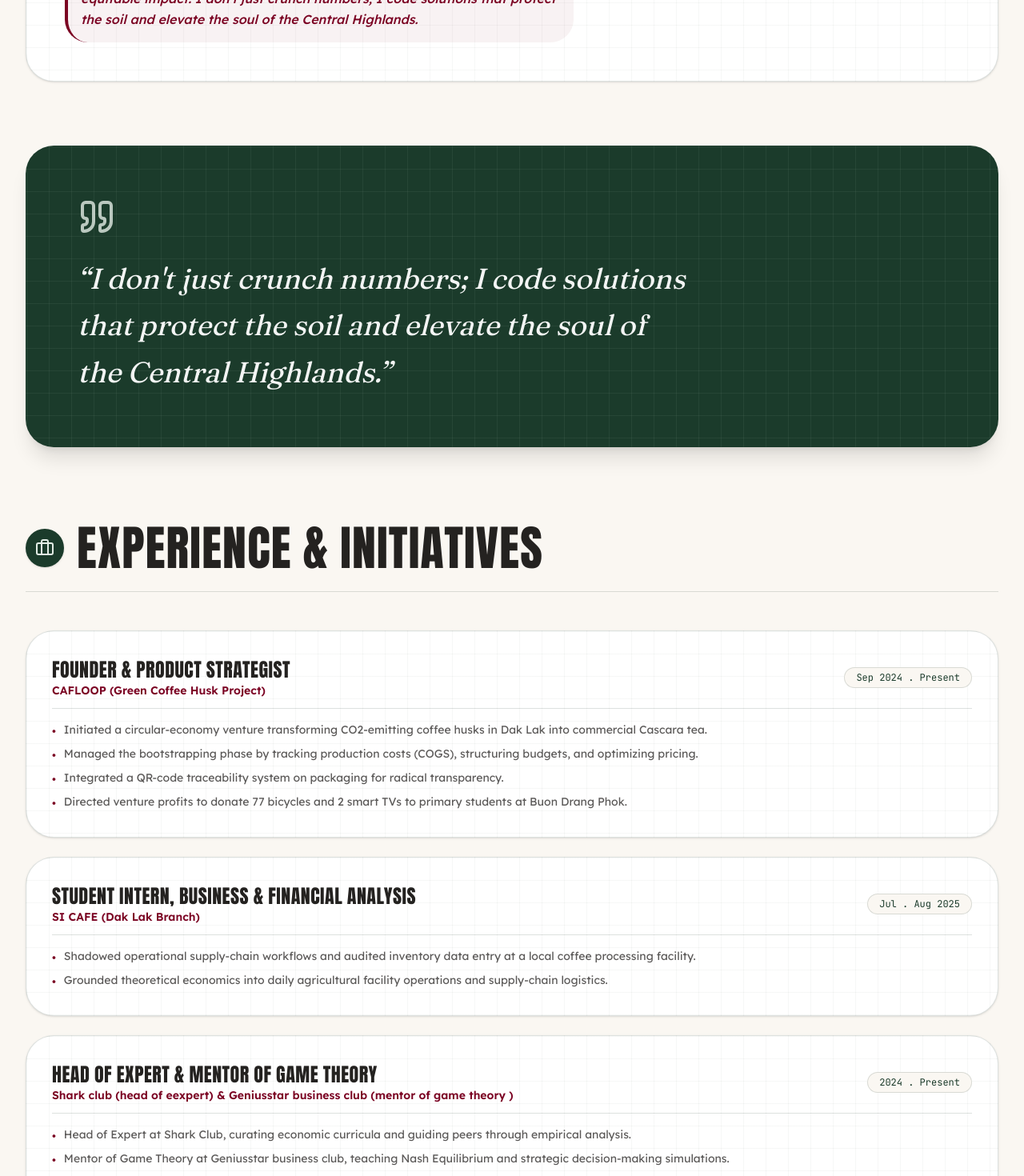
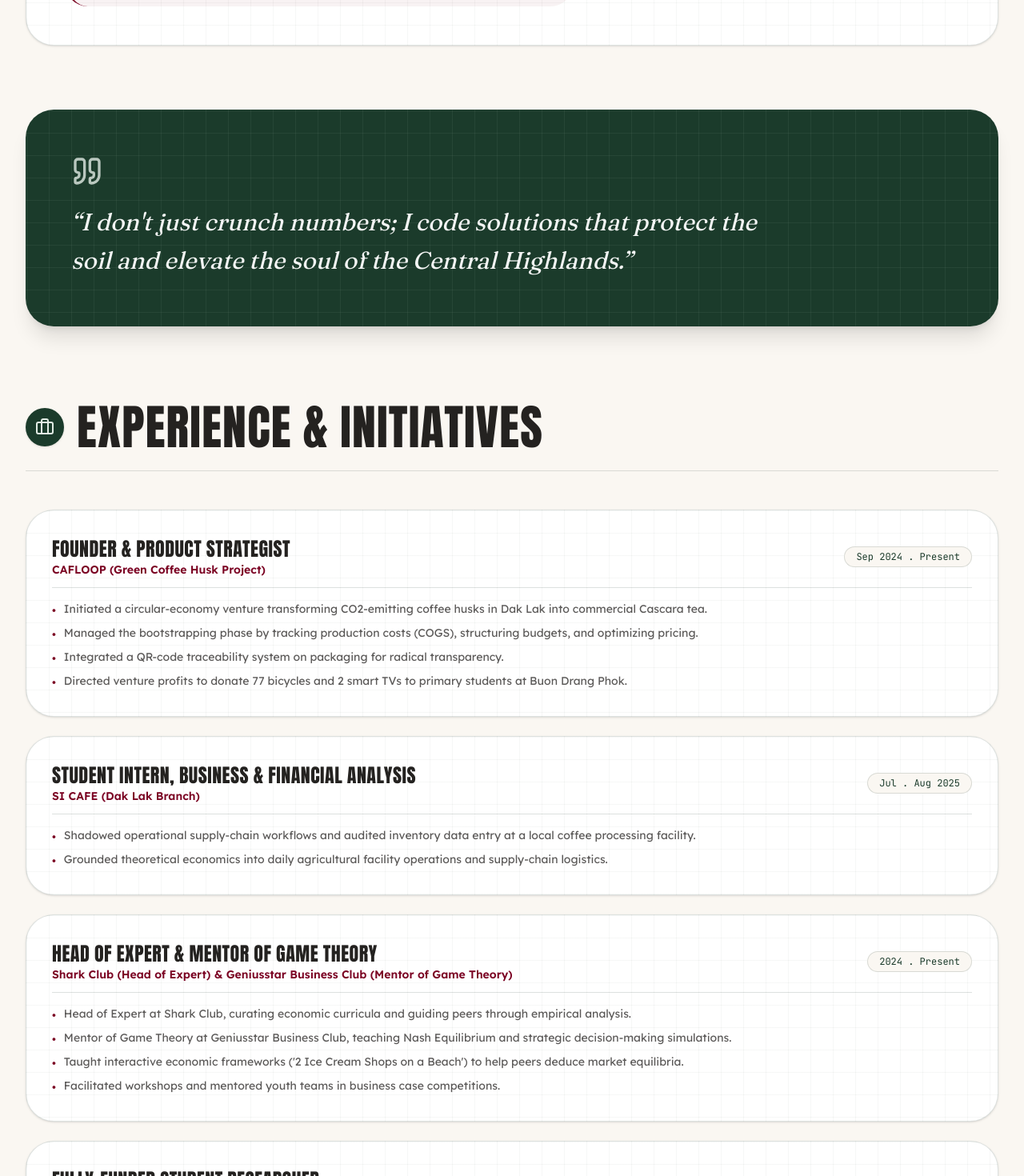
Before and after one commit to BachAn1205/quynh_chi_portfolio, a Next.js app: page /about in a window 1280 px wide. Shown: the part 1560-3030 px from the top of the page at 80% size. Built offline with nearby package versions, Linux system fonts and the light colour scheme; no server answers; the database is empty.

Commit message:
fix(review): apply all reviewer feedback across hero, competitor, mind, about, and contact pages

```diff
--- a/src/app/about/page.tsx
+++ b/src/app/about/page.tsx
@@ -43,11 +43,11 @@ export default function AboutPage() {
     },
     {
       role: "Head of Expert & Mentor of Game Theory",
-      company: "Shark club (head of eexpert) & Geniusstar business club (mentor of game theory )",
+      company: "Shark Club (Head of Expert) & Geniusstar Business Club (Mentor of Game Theory)",
       period: "2024 . Present",
       bullets: [
         "Head of Expert at Shark Club, curating economic curricula and guiding peers through empirical analysis.",
-        "Mentor of Game Theory at Geniusstar business club, teaching Nash Equilibrium and strategic decision-making simulations.",
+        "Mentor of Game Theory at Geniusstar Business Club, teaching Nash Equilibrium and strategic decision-making simulations.",
         "Taught interactive economic frameworks ('2 Ice Cream Shops on a Beach') to help peers deduce market equilibria.",
         "Facilitated workshops and mentored youth teams in business case competitions.",
       ],
@@ -109,7 +109,7 @@ export default function AboutPage() {
             <div className="grid grid-cols-1 lg:grid-cols-12 gap-8 lg:gap-10 items-start">
               {/* Left: Story Text */}
               <div className="lg:col-span-7 space-y-5 sm:space-y-6">
-                <h2 className="font-anton text-2xl sm:text-4xl lg:text-5xl uppercase tracking-tight text-[#242220] leading-tight">
+                <h2 className="font-anton text-xl sm:text-2xl lg:text-3xl uppercase tracking-tight text-[#242220] leading-tight">
                   {t("about.headline")}
                 </h2>
 
@@ -154,9 +154,9 @@ export default function AboutPage() {
           </div>
 
           {/* Quote Banner */}
-          <div className="rounded-3xl bg-[#1B3B2B] text-white p-6 sm:p-10 lg:p-16 mb-16 sm:mb-24 relative overflow-hidden blueprint-grid-dark shadow-xl border border-[#1B3B2B]/30">
-            <Quote className="w-10 h-10 sm:w-12 sm:h-12 text-[#E2ECE5] mb-4 sm:mb-6 opacity-80" />
-            <blockquote className="font-heading italic text-xl sm:text-2xl lg:text-4xl text-white/95 leading-relaxed max-w-3xl font-normal">
+          <div className="rounded-3xl bg-[#1B3B2B] text-white p-6 sm:p-10 lg:p-14 mb-16 sm:mb-24 relative overflow-hidden blueprint-grid-dark shadow-xl border border-[#1B3B2B]/30">
+            <Quote className="w-8 h-8 sm:w-10 sm:h-10 text-[#E2ECE5] mb-3 sm:mb-5 opacity-80" />
+            <blockquote className="font-heading italic text-lg sm:text-xl md:text-2xl lg:text-3xl text-white/95 leading-relaxed max-w-4xl font-normal">
               {t("about.quote")}
             </blockquote>
           </div>
--- a/src/app/contact/page.tsx
+++ b/src/app/contact/page.tsx
@@ -45,14 +45,6 @@ export default function ContactPage() {
             <div className="lg:col-span-5 rounded-3xl bg-[#1B3B2B] text-white p-5 sm:p-7 flex flex-col justify-between overflow-hidden relative shadow-xl blueprint-grid-dark border border-[#1B3B2B]/30 gap-6">
               {/* Top: Personal Portrait Upload */}
               <div className="relative z-10 w-full flex flex-col">
-                <div className="flex items-center justify-between mb-3">
-                  <span className="font-mono text-xs uppercase tracking-wider text-[#FAF7F2] font-semibold">
-                    Ảnh chân dung cá nhân
-                  </span>
-                  <span className="text-[10px] font-mono text-white/60">
-                    Portrait
-                  </span>
-                </div>
                 <ProjectImageUpload
                   slotId="contact-portrait"
                   guideline={{
--- a/src/components/sections/hero.tsx
+++ b/src/components/sections/hero.tsx
@@ -124,7 +124,7 @@ export function Hero() {
 
             {/* Right Column: Name, Slogan, Badges & Action Buttons */}
             <div className="flex-1 flex flex-col justify-center pt-1 sm:pt-3 text-center md:text-left">
-              <h1 className="font-anton text-4xl sm:text-5xl md:text-6xl lg:text-7xl uppercase tracking-tight leading-[1.05] break-words">
+              <h1 className="font-anton text-3xl sm:text-4xl md:text-5xl lg:text-6xl uppercase tracking-tight leading-[1.05] md:whitespace-nowrap">
                 <span className="text-[#1B3B2B]">PHAN HOÀNG</span>{" "}
                 <span className="text-[#7B0323]">QUỲNH CHI</span>
               </h1>
@@ -234,7 +234,7 @@ export function Hero() {
                 </div>
 
                 {/* 6 Founder Capabilities Grid: 2 dòng, mỗi dòng 3 thẻ */}
-                <div className="grid grid-cols-1 sm:grid-cols-2 md:grid-cols-3 gap-3.5 sm:gap-4 mb-2">
+                <div className="grid grid-cols-1 md:grid-cols-3 gap-3.5 sm:gap-4 mb-2">
                   {founderRoles.map((role, rIdx) => {
                     const Icon = role.icon;
                     return (
--- a/src/components/sections/the-competitor-section.tsx
+++ b/src/components/sections/the-competitor-section.tsx
@@ -22,7 +22,6 @@ export function TheCompetitorSection() {
       title: t("competitor.tab0"),
       shortTitle: "Academics",
       icon: GraduationCap,
-      description: "Selective high school admittance, near-perfect GPA, and top standardized test scores.",
       items: [
         {
           title: "VNUHCM - High School for The Gifted (2024 . 2027)",
@@ -59,7 +58,6 @@ export function TheCompetitorSection() {
       title: t("competitor.tab1"),
       shortTitle: "Olympiads",
       icon: Trophy,
-      description: "International and national competition podium finishes in economics, finance, and business cases.",
       items: [
         {
           title: "Harvard Crimson Business Case (HCBC) 2025",
@@ -110,7 +108,6 @@ export function TheCompetitorSection() {
       title: t("competitor.tab2"),
       shortTitle: "Debate & Arts",
       icon: Award,
-      description: "National championships in parliamentary debate, international art exhibitions, and traditional solo music.",
       items: [
         {
           title: "Strategic Debate: DAS-DO Debate Open 2025",
@@ -147,7 +144,6 @@ export function TheCompetitorSection() {
       title: t("competitor.tab3"),
       shortTitle: "Skills & Profile",
       icon: Code2,
-      description: "Empirical data toolset, programming environments, languages, and personal passions.",
       items: [
         {
           title: "Technical & Quantitative Methodologies",
@@ -229,9 +225,6 @@ export function TheCompetitorSection() {
                 <h3 className="font-anton text-xl sm:text-3xl uppercase tracking-tight text-[#242220]">
                   {current.title}
                 </h3>
-                <p className="text-xs sm:text-sm text-[#242220]/60 mt-0.5">
-                  {current.description}
-                </p>
               </div>
 
               <button
--- a/src/components/sections/the-mind-section.tsx
+++ b/src/components/sections/the-mind-section.tsx
@@ -22,7 +22,7 @@ interface ProjectItem {
   category: string;
   icon: any;
   badge?: string;
-  title: string;
+  title: string | React.ReactNode;
   subtitle?: string;
   highlights: ProjectHighlight[];
   slotId: string;
@@ -71,7 +71,12 @@ export function TheMindSection() {
       id: "startup",
       category: "Circular Economy Startup & Operations",
       icon: Boxes,
-      title: "CAFLOOP (Green Coffee Husk Project) & Business Operations",
+      title: (
+        <>
+          CAFLOOP (Green Coffee Husk Project)
+          <br className="hidden sm:inline" /> &amp; Business Operations
+        </>
+      ),
       subtitle: "Founder & Product Strategist (Sep 2024 . Present)",
       highlights: [
         {
@@ -101,7 +106,7 @@ export function TheMindSection() {
       id: "lab",
       category: "International Data Lab",
       icon: Cpu,
-      title: "NSYSU Science & Innovation Camp (Taiwan, Jul 2026)",
+      title: "NSYSU Science & Innovation Camp",
       subtitle: "Fully-Funded Researcher, Taiwan, Jul 2026",
       highlights: [
         {
@@ -129,22 +134,23 @@ export function TheMindSection() {
     },
     {
       id: "pedagogy",
-      category: "Shark Club & Geniusstar Business Club",
+      category: "Mentorship & Academic Leadership",
       icon: GraduationCap,
-      title: "Shark club (head of eexpert) & Geniusstar business club (mentor of game theory )",
+      title: "Shark Club & Geniusstar Business Club",
+      subtitle: "Head of Expert (Shark Club) & Mentor of Game Theory (Geniusstar Business Club)",
       highlights: [
         {
-          heading: "Shark club (head of eexpert)",
+          heading: "Shark Club (Head of Expert)",
           detail:
             "Curated academic curricula on supply-demand elasticity and market mechanics. Guided student members through foundational economic principles and real-world case analysis.",
         },
         {
-          heading: "Geniusstar business club (mentor of game theory )",
+          heading: "Geniusstar Business Club (Mentor of Game Theory)",
           detail:
             "Designed curricula on strategic decision-making. Taught Nash Equilibrium through a '2 Ice Cream Shops on a Beach' simulation, prompting students to deduce the equilibrium before revealing the formal mathematical theory.",
         },
         {
-          heading: "Youth For Impact & Case Mentorship",
+          heading: "Youth For Impact Ambassador & Case Mentorship - AIESEC Vietnam",
           detail:
             "Acted as a private mentor for Team Lục Long Công Chúa (the eventual Champions) and served as core operations staff for the Business Training Series and Final Pitch, advocating for SDG 8.6 and impacting over 200 attendees.",
         },
@@ -260,7 +266,7 @@ export function TheMindSection() {
                   {/* Left 7 Cols: Detailed Highlights */}
                   <div className="lg:col-span-7 space-y-6">
                     <div>
-                      <h3 className="font-anton text-xl sm:text-3xl lg:text-4xl uppercase tracking-tight text-[#242220] leading-tight">
+                      <h3 className="font-anton text-lg sm:text-2xl lg:text-3xl uppercase tracking-tight text-[#242220] leading-tight">
                         {item.title}
                       </h3>
                       {item.subtitle && (
```
